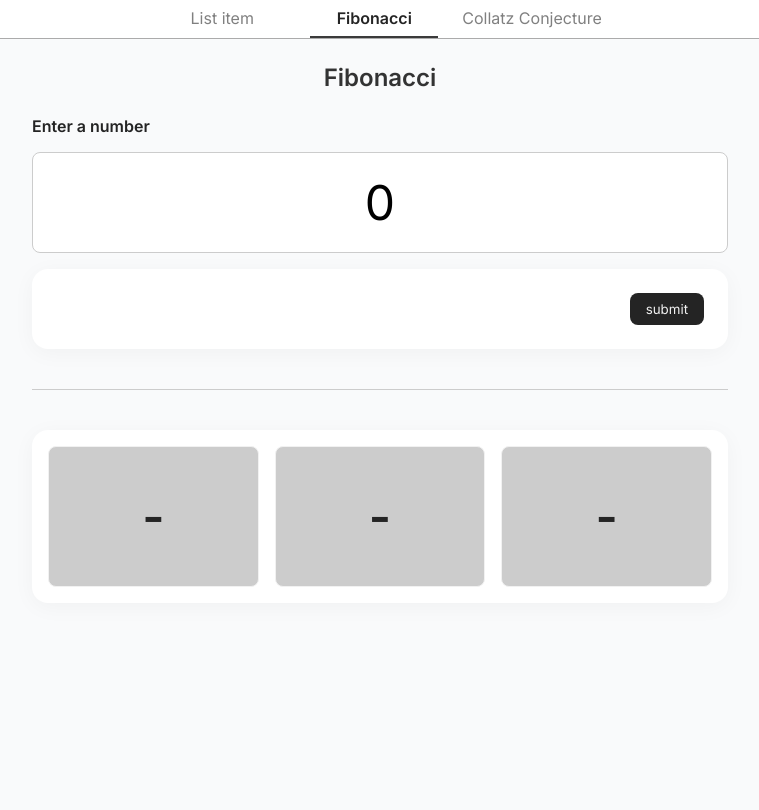
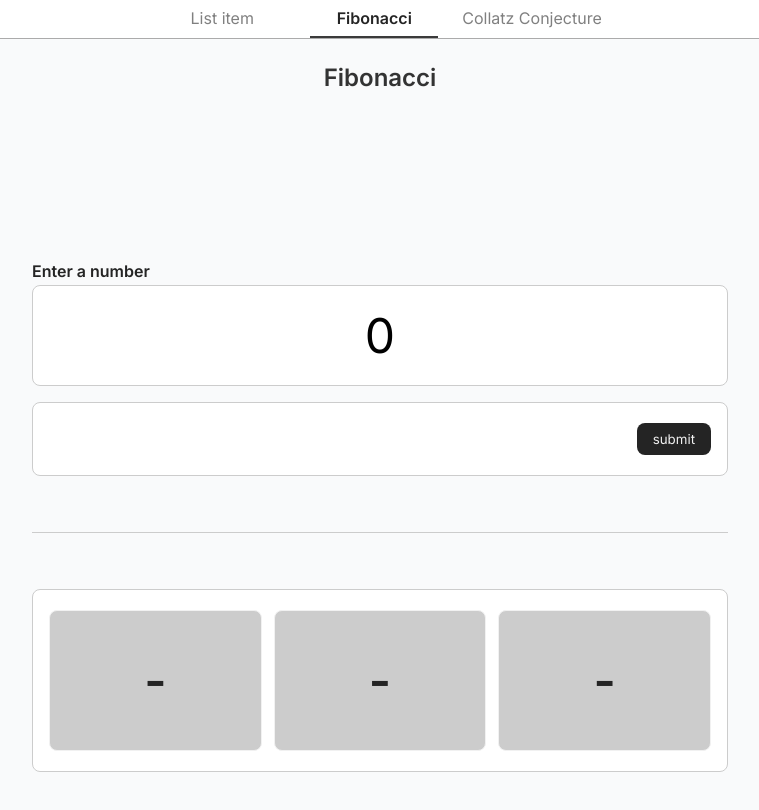
Before and after one commit to marzie-jalali/nak-challenge-2, a React (Vite) app: page /fibonacci in a window 1280 px wide. Shown: the top 810 px of the page, without its empty margins (260-1019 px from the left). Built offline with nearby package versions, Linux system fonts and the light colour scheme.

Commit message:
fix/ fixed fibonacci style

```diff
--- a/src/i18n/index.ts
+++ b/src/i18n/index.ts
@@ -31,15 +31,15 @@ i18n.use(initReactI18next).init({
         /* Fibonacci */
         fibonacci_heading: "Fibonacci",
         enter_a_number: "Enter a number",
-        number_required: "Number is required.",
-        integer: "Number must be an integer.",
-        min_zero: "Number must be greater than 0.",
         /* Collatz */
         collatz_heading: "Collatz Conjecture",
-        enter_a_number: "Enter a number",
-        number_required: "Number is required.",
-        integer: "Number must be an integer.",
-        min_zero: "Number must be greater than 0.",
+        calculate: "Calculate Cycles",
+        /* validation */
+        validation: {
+          number_required: "Number is required.",
+          integer: "Number must be an integer.",
+          min_zero: "Number must be greater than 0.",
+        },
       },
     },
   },
--- a/src/pages/CollatzPage.tsx
+++ b/src/pages/CollatzPage.tsx
@@ -14,11 +14,10 @@ const schema = yup
   .object({
     number: yup
       .number()
-      .typeError("validation.number_is_required")
-      .required("validation.number_is_required")
-      .integer("validation.must_be_integer")
-      .positive("validation.must_be_positive")
-      .max(1_000_000_000, "validation.too_large"),
+      .typeError("validation.number_required")
+      .required("validation.number_required")
+      .integer("validation.integer")
+      .min(1, "validation.min_zero"),
   })
   .required();
 
@@ -58,7 +57,7 @@ const CollatzPage = () => {
           <ErrorMessage>{t(errors.number.message || "")}</ErrorMessage>
         )}
         <LayerContainer>
-          <CustomButton type="submit">{t("submit")}</CustomButton>
+          <CustomButton type="submit">{t("calculate")}</CustomButton>
         </LayerContainer>
         <Divider margin="40px 0" color="#CCCCCC" thickness="1px" />
         <LayerContainer>
--- a/src/pages/FibonacciPage.tsx
+++ b/src/pages/FibonacciPage.tsx
@@ -6,7 +6,6 @@ import { useFibStore } from "../store/fibonacciStore";
 import { useTranslation } from "react-i18next";
 import { useState } from "react";
 import CustomButton from "../components/shared/tools/CustomButton";
-import ButtonLayout from "../components/layout/ButtonLayout";
 import Divider from "../components/shared/tools/Divider";
 import { getFibonacciNeighbors } from "../utils/fibonacci";
 
@@ -16,10 +15,10 @@ const schema = yup
   .object({
     number: yup
       .number()
-      .typeError("number_required")
-      .required("number_required")
-      .integer("integer")
-      .min(0, "min_zero"),
+      .typeError("validation.number_required")
+      .required("validation.number_required")
+      .integer("validation.integer")
+      .min(0, "validation.min_zero"),
   })
   .required();
 
@@ -57,25 +56,26 @@ const FibonacciPage = () => {
   };
 
   return (
-    <LayoutWrapper>
+    <>
       <HeadingContainer>
         <h2>{t("fibonacci_heading")}</h2>
       </HeadingContainer>
-      <FormLayout>
-        <form onSubmit={handleSubmit(onSubmit)}>
-          <Formcontainer>
+      <FibonacciContainer>
+        <FormContainer onSubmit={handleSubmit(onSubmit)}>
+          <div>
+            {" "}
             <Label>{t("enter_a_number")}</Label>
             <Input type="number" min="0" {...register("number")} />
             {errors.number && (
               <ErrorMessage>{t(errors.number.message || "")}</ErrorMessage>
             )}
-            <ButtonLayout>
+          </div>
+
+          <LayerContainer>
             <CustomButton type="submit">{t("submit")}</CustomButton>
-            </ButtonLayout>
-          </Formcontainer>
-        </form>
+          </LayerContainer>
           <Divider margin="40px 0" color="#CCCCCC" thickness="1px" />
-        <InputResultLayout>
+          <LayerContainer>
             <ResultInput>
               <Value>{result?.prev || "-"}</Value>
             </ResultInput>
@@ -85,20 +85,24 @@ const FibonacciPage = () => {
             <ResultInput>
               <Value>{result?.next || "-"}</Value>
             </ResultInput>
-        </InputResultLayout>
-      </FormLayout>
-    </LayoutWrapper>
+          </LayerContainer>
+        </FormContainer>
+      </FibonacciContainer>
+    </>
   );
 };
 
 export default FibonacciPage;
 
-const LayoutWrapper = styled.div`
+const FibonacciContainer = styled.div`
   width: 100%;
+  margin: 0 auto;
+  padding: 0 20px;
+  box-sizing: border-box;
+  min-height: 100vh;
   display: flex;
   flex-direction: column;
   justify-content: center;
-  align-items: center;
 `;
 
 const HeadingContainer = styled.div`
@@ -106,8 +110,27 @@ const HeadingContainer = styled.div`
   margin: 24px 0;
 `;
 
-const FormLayout = styled.div`
+const FormContainer = styled.form`
   max-width: 696px;
+  width: 100%;
+  display: flex;
+  flex-direction: column;
+  justify-content: center;
+  align-items: center;
+  margin: 0 auto;
+  gap: 16px;
+`;
+
+const LayerContainer = styled.div`
+  width: 100%;
+  padding: 20px 16px;
+  border-radius: 8px;
+  border: 1px solid #cccccc;
+  background-color: #ffffff;
+  display: flex;
+  justify-content: flex-end;
+  gap: 12px;
+  align-items: center;
 `;
 
 const Label = styled.div`
@@ -117,12 +140,14 @@ const Label = styled.div`
 `;
 
 const Input = styled.input`
+  width: 100%;
   padding: 20px 16px;
   border-radius: 8px;
   border: 1px solid #cccccc;
   flex: 1;
   font-size: 48px;
   text-align: center;
+  margin-top: 4px;
 
   /* Hide the number input spinners */
   &::-webkit-outer-spin-button,
@@ -137,25 +162,8 @@ const Input = styled.input`
   }
 `;
 
-const Formcontainer = styled.div`
-  display: flex;
-  flex-direction: column;
-  gap: 16px;
-`;
-
-const InputResultLayout = styled.div`
+const ResultInput = styled.div`
   width: 100%;
-  border-radius: 16px;
-  box-shadow: 0px 4px 22px rgba(0, 0, 0, 0.04);
-  background-color: #ffffff;
-  display: flex;
-  flex-direction: row;
-  justify-content: space-between;
-  gap: 16px;
-  padding: 16px;
-`;
-
-const ResultInput = styled.div`
   padding: 40px 16px;
   border-radius: 8px;
   background-color: #cccccc;
```
Lines whose indentation alone changed are shown as unchanged.
